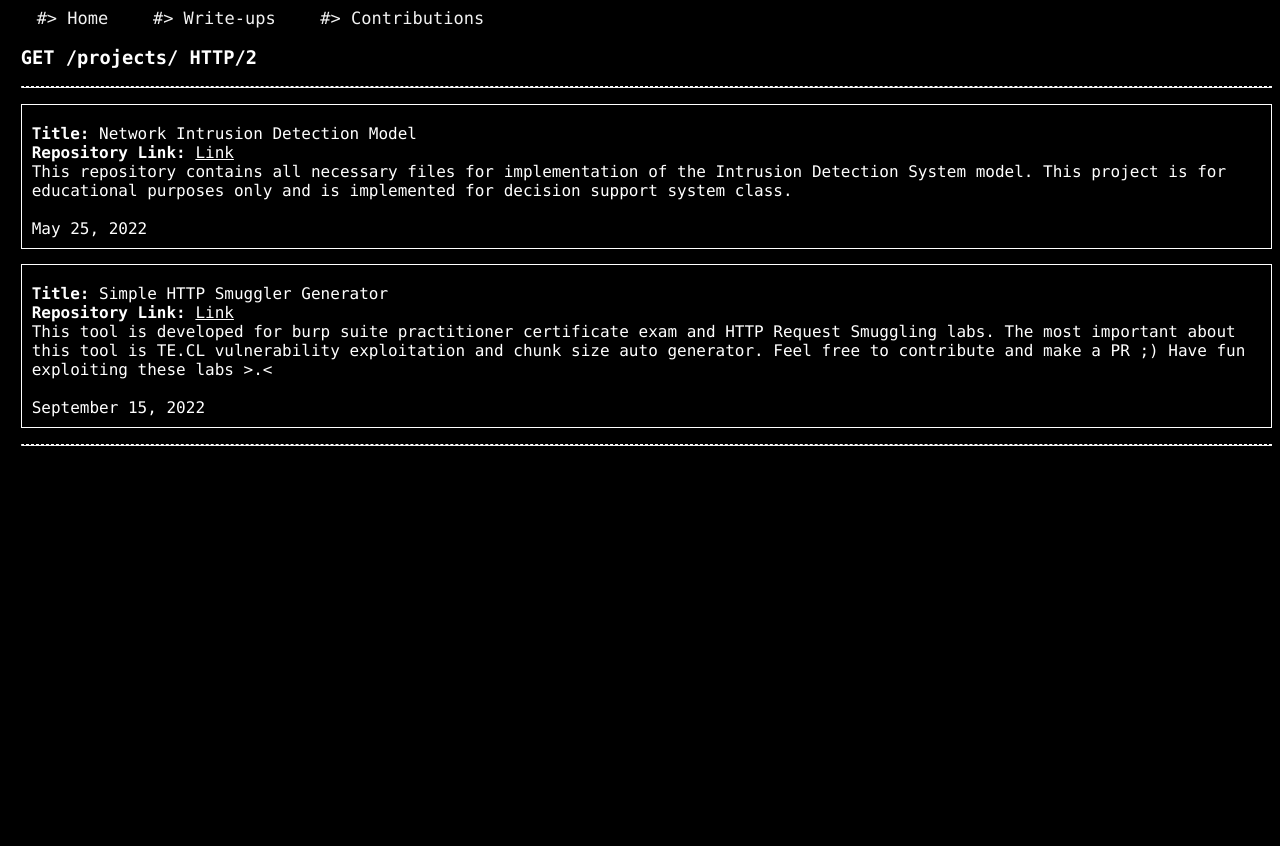
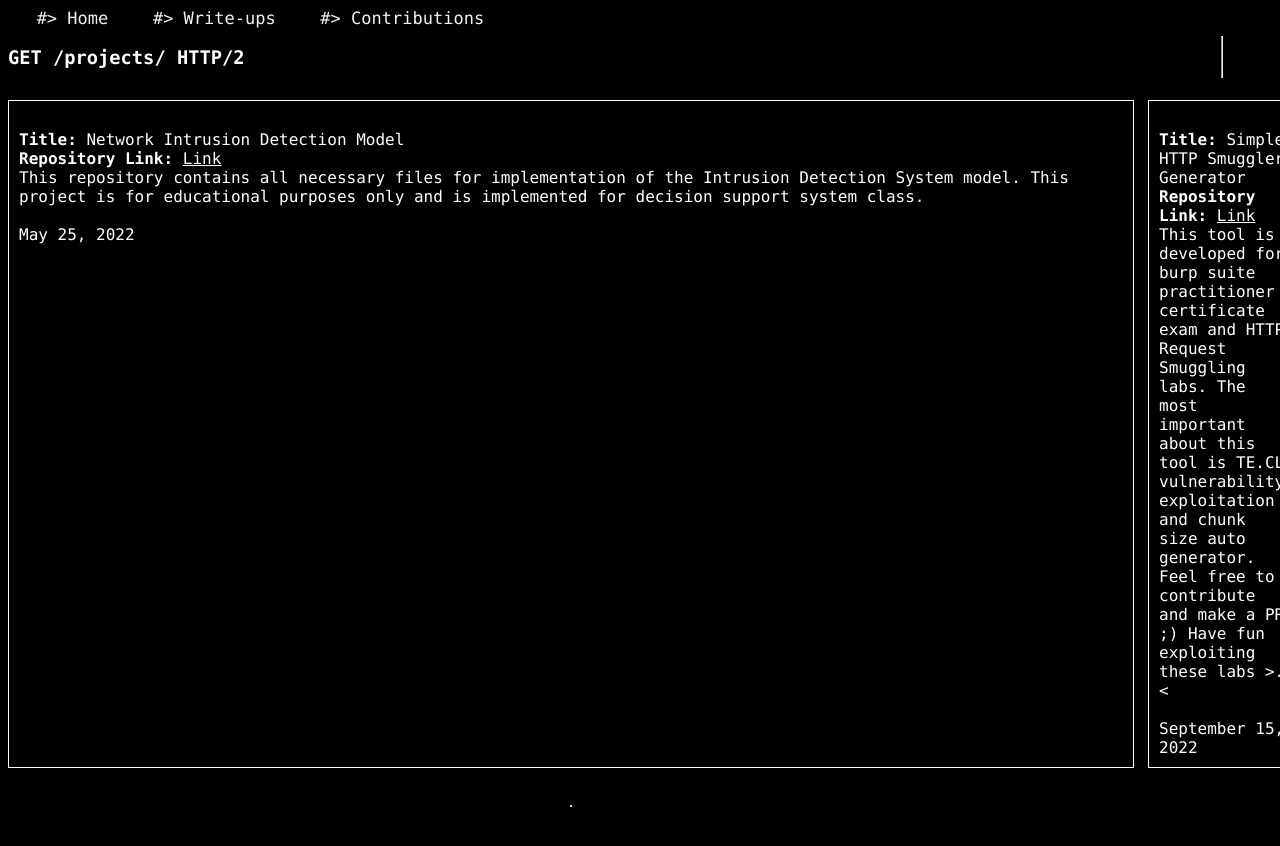
Before and after one commit to dhmosfunk/dhmosfunk.github.io, a Jekyll site: the page built from _pages/projects.md, in a window 1280 px wide. Shown: the top 846 px of the page. Built offline with Jekyll 4.4.1, drawn with Linux system fonts in a browser that asks for light colours.

Commit message:
Update main.scss

```diff
--- a/_sass/main.scss
+++ b/_sass/main.scss
@@ -83,7 +83,10 @@
   }
 
 .main{
-  padding-left: 1%;
+  display: grid;
+    grid-template-columns: 1fr 1fr 1fr;
+    grid-gap: 14px;
+    justify-items: start;
 }
 
 .data a{
@@ -147,8 +150,7 @@
 #post_other{
   border: 1px solid white;
   margin-bottom: 15px;
-  padding: 0 10px 10px 10px;
-
+ padding: 10px;
 }
 
 #post_other a{
```
